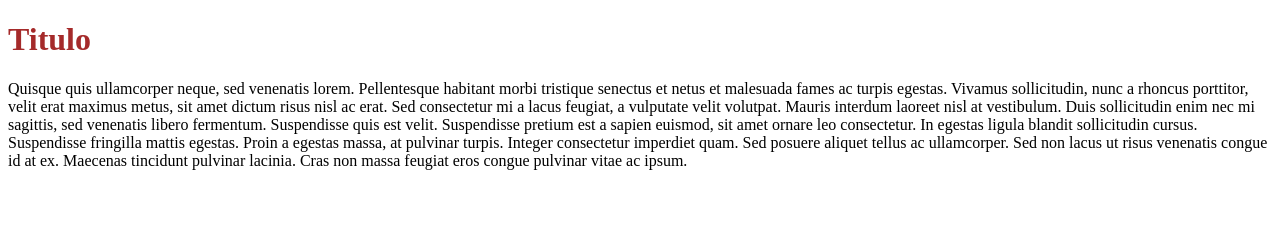
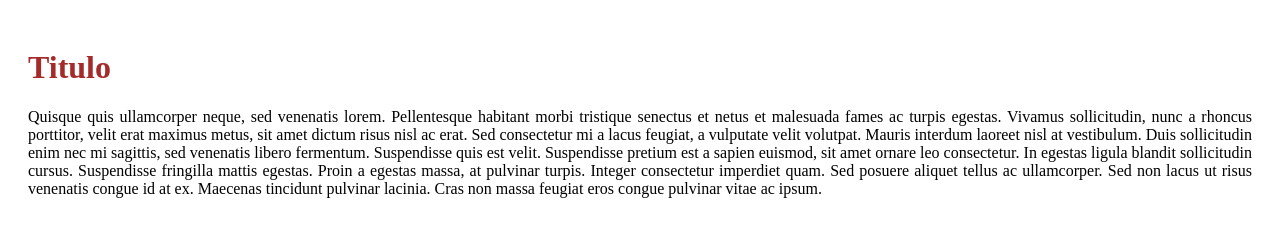
Before and after one commit to YafteAFM/proyectoC10, a plain HTML site: page index.html in a window 1280 px wide. Drawn offline with Linux system fonts and the light colour scheme.

Commit message:
Mi segundo commit

```diff
--- a/estilo.css
+++ b/estilo.css
@@ -1,3 +1,11 @@
+body {
+    padding: 20px;
+}
+
 h1 {
     color: brown;
 }
+
+p {
+    text-align: justify;
+}
```
